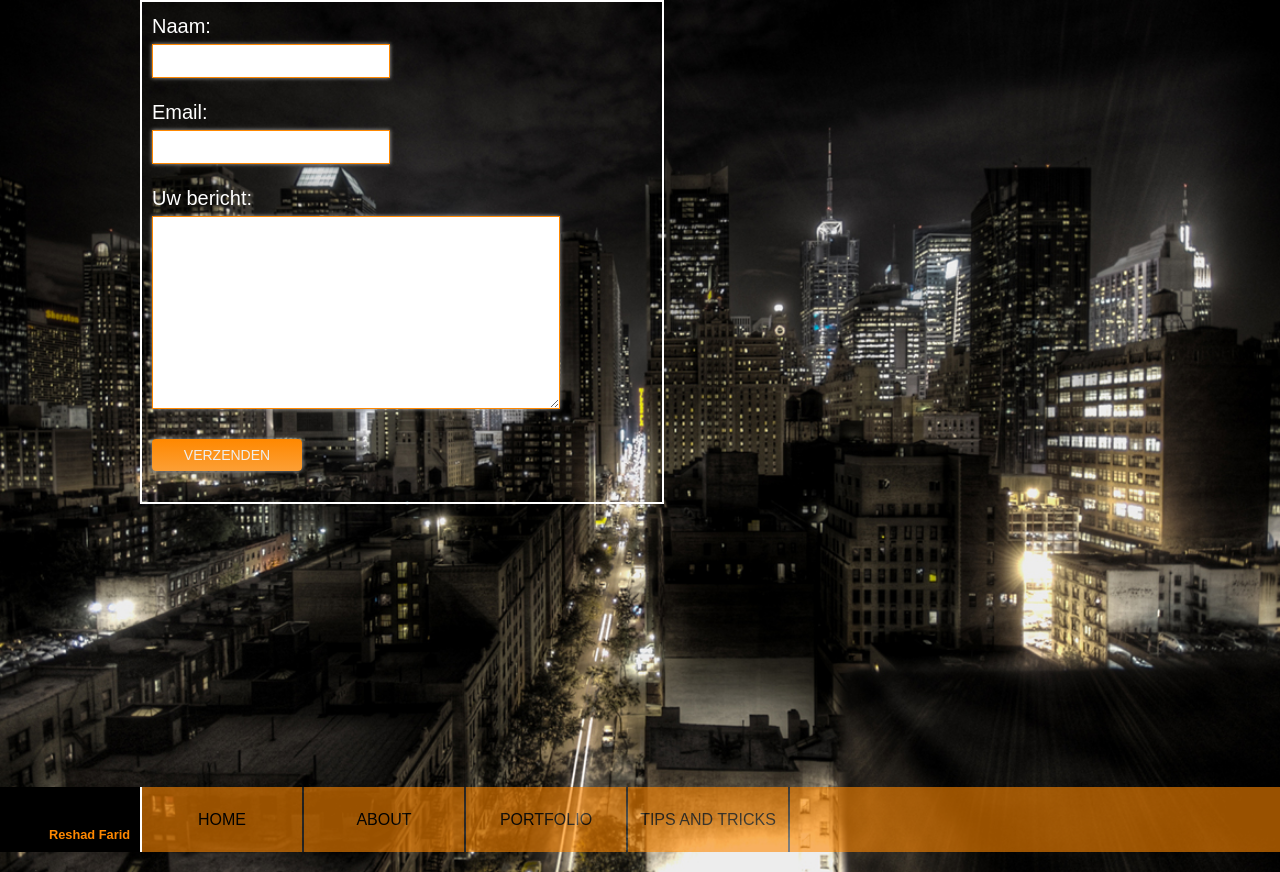
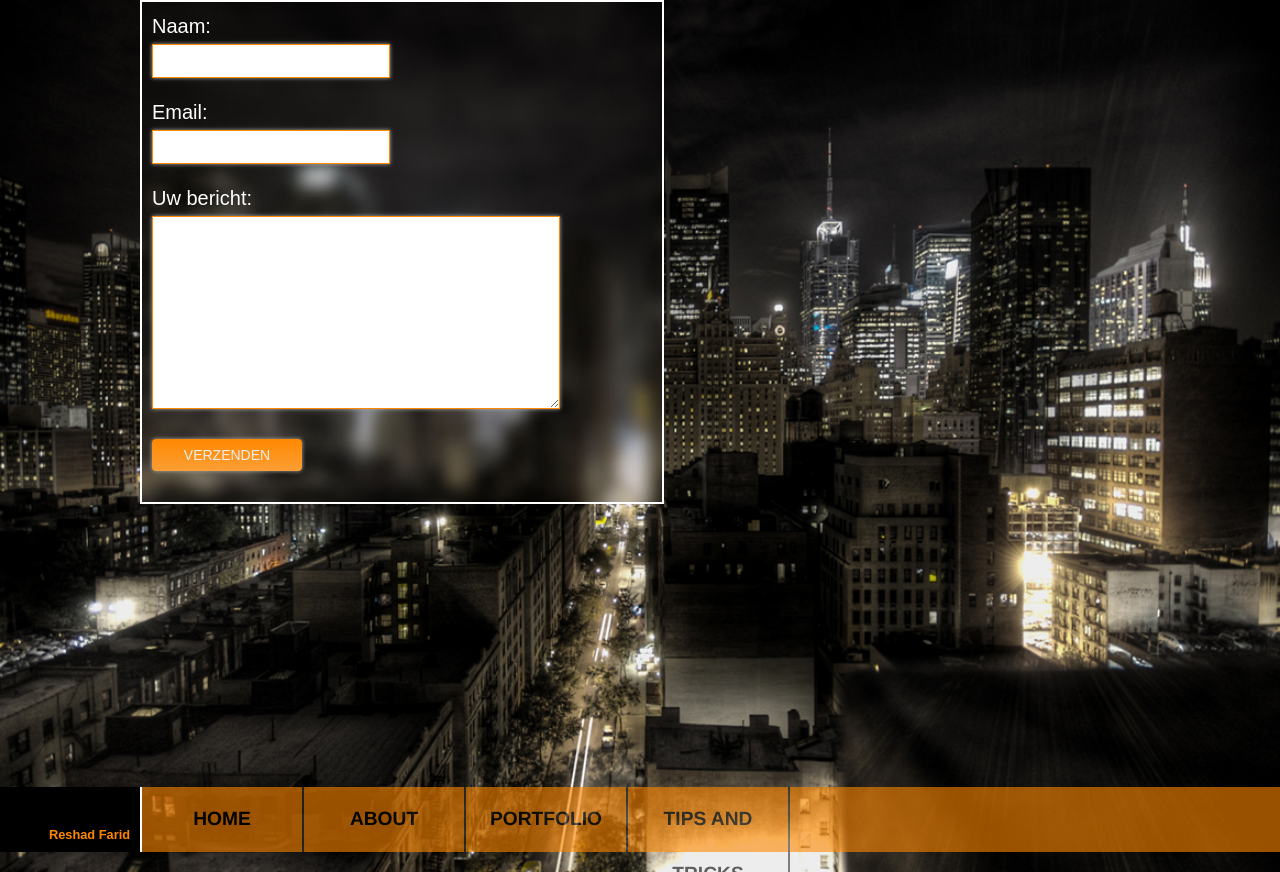
Before and after one commit to reshadf/projectx, a PHP site: page / in a window 1280 px wide. Run offline with PHP 8.4, Linux system fonts and the light colour scheme; data that the repository does not hold is empty; some libraries are stand-ins or nearby versions.

Commit message:
changed some design

```diff
--- a/css/design.css
+++ b/css/design.css
@@ -36,7 +36,7 @@ header h1
 	height: 480px;
 	position: fixed;
 	padding: 10px;
-	background: url(../img/newyork.jpg) no-repeat center  fixed;
+	background: url(../img/newyork-blurry.jpg) no-repeat center  fixed;
 	-webkit-background-size: cover;
 	-moz-background-size: cover;
 	-o-background-size: cover;
@@ -51,7 +51,7 @@ header h1
 	margin-top: 40px;
 	padding: 10px;
 	margin-left: 60%;
-	background: url(../img/newyork.jpg) no-repeat center center fixed;
+	background: url(../img/newyork-blurry.jpg) no-repeat center center fixed;
 	-webkit-background-size: cover;
 	-moz-background-size: cover;
 	-o-background-size: cover;
@@ -93,7 +93,7 @@ header h1
 	margin-top: 40px;
 	padding: 10px;
 	min-height: 500px;
-	background: url(../img/newyork.jpg) no-repeat center center fixed;
+	background: url(../img/newyork-blurry.jpg) no-repeat center center fixed;
 	-webkit-background-size: cover;
 	-moz-background-size: cover;
 	-o-background-size: cover;
@@ -152,6 +152,7 @@ header h1
 .navigation a
 {
 	color: #000;
+	font: bold 1.2em "Helvetica", Helvetica;
 	text-decoration: none;
 	-webkit-transition: all 1s ease-in-out;
     -moz-transition: all 1s ease-in-out;
```
Also changed, not shown: img/newyork-blurry.jpg (added), img/newyork.jpg.
